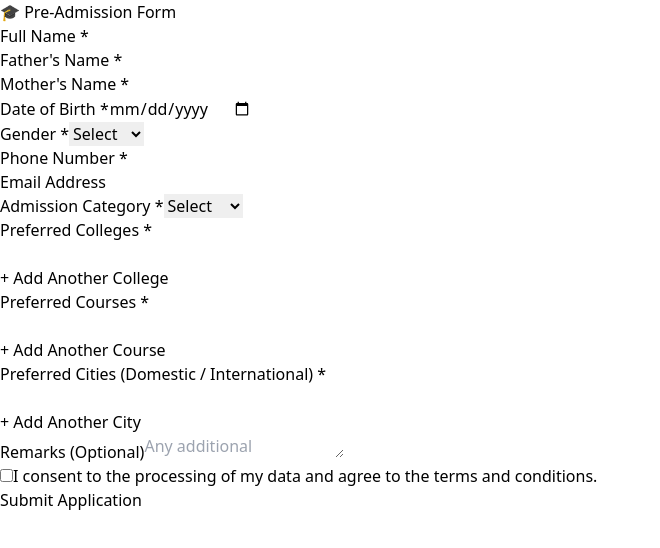
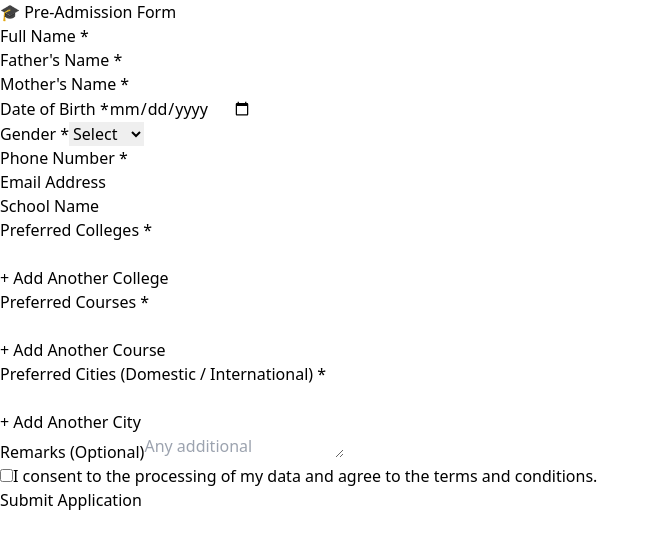
Before and after one commit to Shivamchawla02/Servocci-Pre-Addmission, a React (Vite) app: page /pre-admission in a window 1280 px wide. Shown: the top 548 px of the page, without its empty margins (0-660 px from the left). Built offline with nearby package versions, Linux system fonts and the light colour scheme.

Commit message:
Required fields changed

```diff
--- a/src/components/PreAddmissionForm.jsx
+++ b/src/components/PreAddmissionForm.jsx
@@ -15,8 +15,8 @@ const PreAdmissionForm = () => {
     courses: [""],
     colleges: [""],
     cities: [""],
-    category: "",
-    remarks: "",  // <-- Add this line
+    schoolName: "",  // changed from category
+    remarks: "",
   });
 
   const [consent, setConsent] = useState(false); // State for consent checkbox
@@ -98,8 +98,8 @@ const PreAdmissionForm = () => {
     if (isSubmitting) return; // Prevent re-submission
     setIsSubmitting(true); // Start loading
 
-    if (!formData.fullName || !formData.phone) {
-      toast.error("Please fill all required fields!");
+    if (!formData.fullName || !formData.phone || !formData.email) {
+      toast.error("Please fill in Full Name, Email, and Phone Number!");
       setIsSubmitting(false);
       return;
     }
@@ -131,7 +131,8 @@ const PreAdmissionForm = () => {
           courses: [""],
           colleges: [""],
           cities: [""],
-          category: "",
+          schoolName: "",
+          remarks: "",
         });
         setConsent(false);
 
@@ -249,24 +250,18 @@ const PreAdmissionForm = () => {
             />
           </div>
 
-          {/* Category */}
-          <div className="flex flex-col">
-            <label className="block text-[#2c6975] font-semibold mb-2">Admission Category *</label>
-            <select
-              name="category"
-              value={formData.category}
-              onChange={handleChange}
-              className="w-full border-2 border-[#2c6975] p-3 rounded-lg focus:outline-none focus:border-[#ff4f00]"
-              required
-            >
-              <option value="">Select</option>
-              <option value="General">General</option>
-              <option value="SC">SC</option>
-              <option value="ST">ST</option>
-              <option value="OBC">OBC</option>
-              <option value="Others">Others</option>
-            </select>
-          </div>
+          {/* School Name */}
+            <div className="flex flex-col">
+              <label className="block text-[#2c6975] font-semibold mb-2">School Name</label>
+              <input
+                type="text"
+                name="schoolName"
+                value={formData.schoolName}
+                onChange={handleChange}
+                className="w-full border-2 border-[#2c6975] p-3 rounded-lg focus:outline-none focus:border-[#ff4f00]"
+              />
+            </div>
+
 
           {/* Preferred Colleges */}
           <div className="flex flex-col">
```
